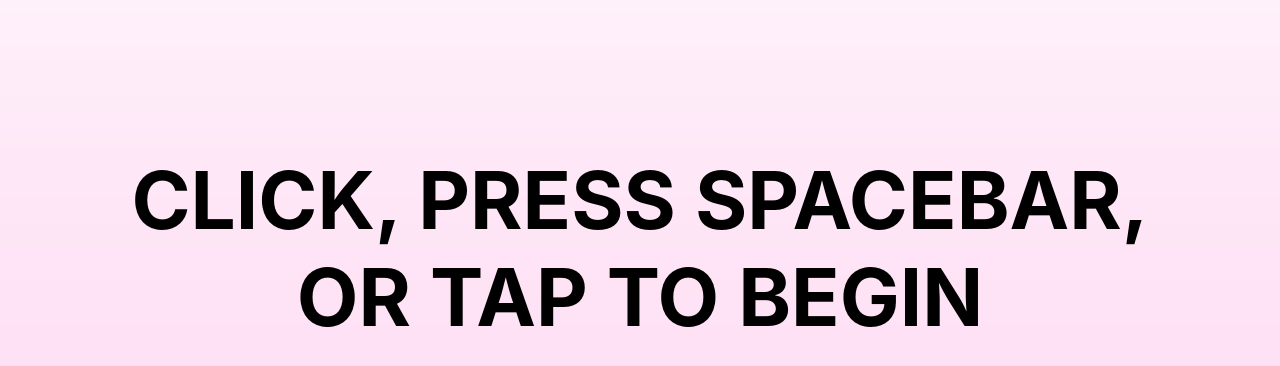
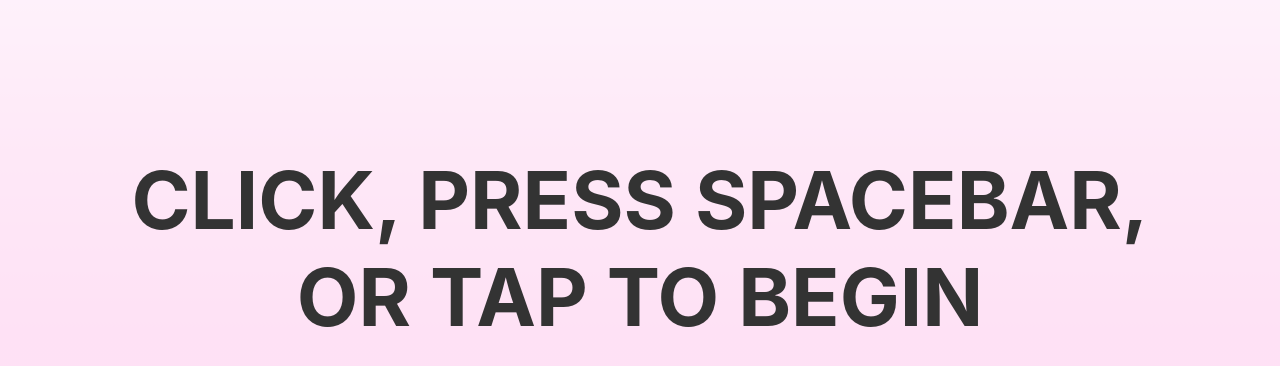
Before and after one commit to theophani/name-that-drone, a plain HTML site: page index.html in a window 1280 px wide. Shown: the part 152-518 px from the top of the page. Drawn offline with Linux system fonts and the light colour scheme.

Commit message:
just a bit nicer

```diff
--- a/styles.css
+++ b/styles.css
@@ -35,7 +35,7 @@ div:hover, div.auto-playing {
 }
 
 .instructions p {
-  color: #000;
+  color: #333;
   font-family: -apple-system, system-ui, sans-serif;
   font-size: 5em;
   font-weight: bold;
@@ -69,7 +69,7 @@ div:hover, div.auto-playing {
   position: absolute;
   top: 0;
   width: 100vw;
-  color: #000;
+  color: white;
   font-family: -apple-system, system-ui, sans-serif;
   font-size: 10em;
   font-weight: bold;
```
